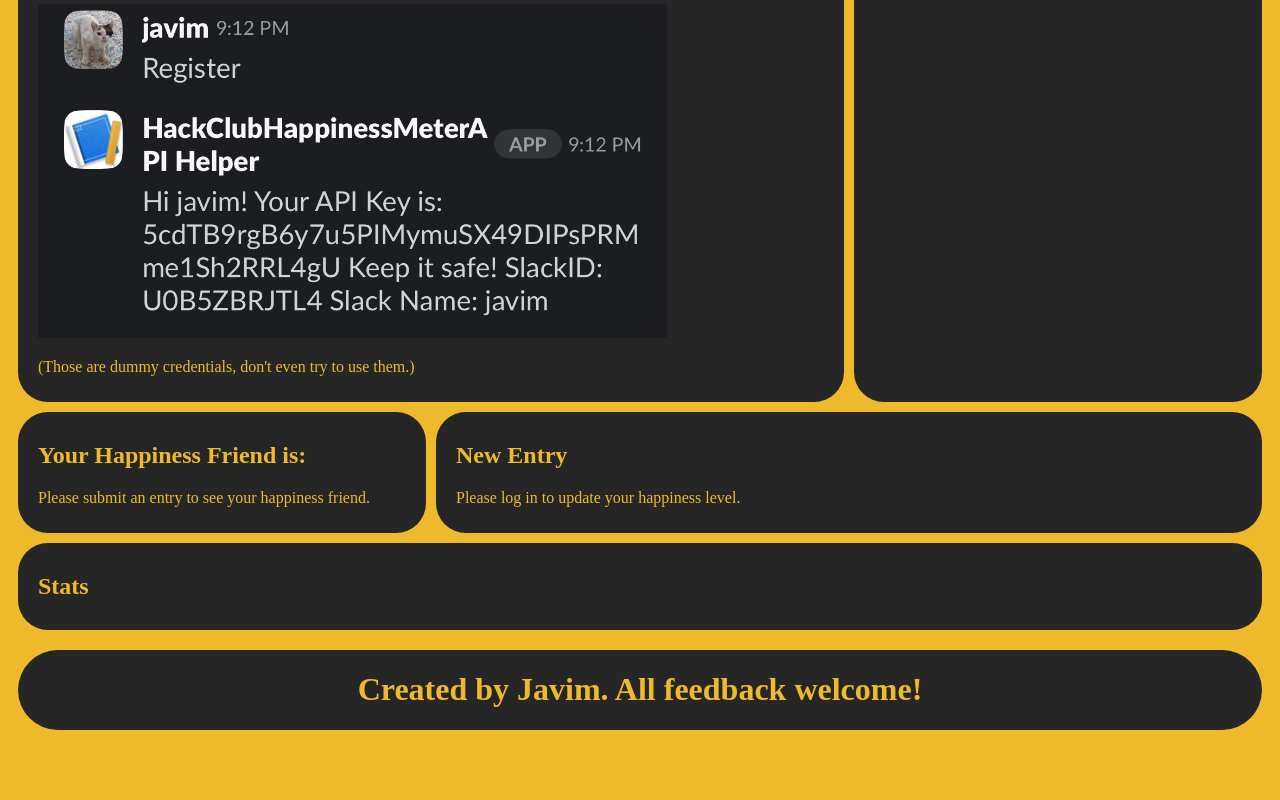
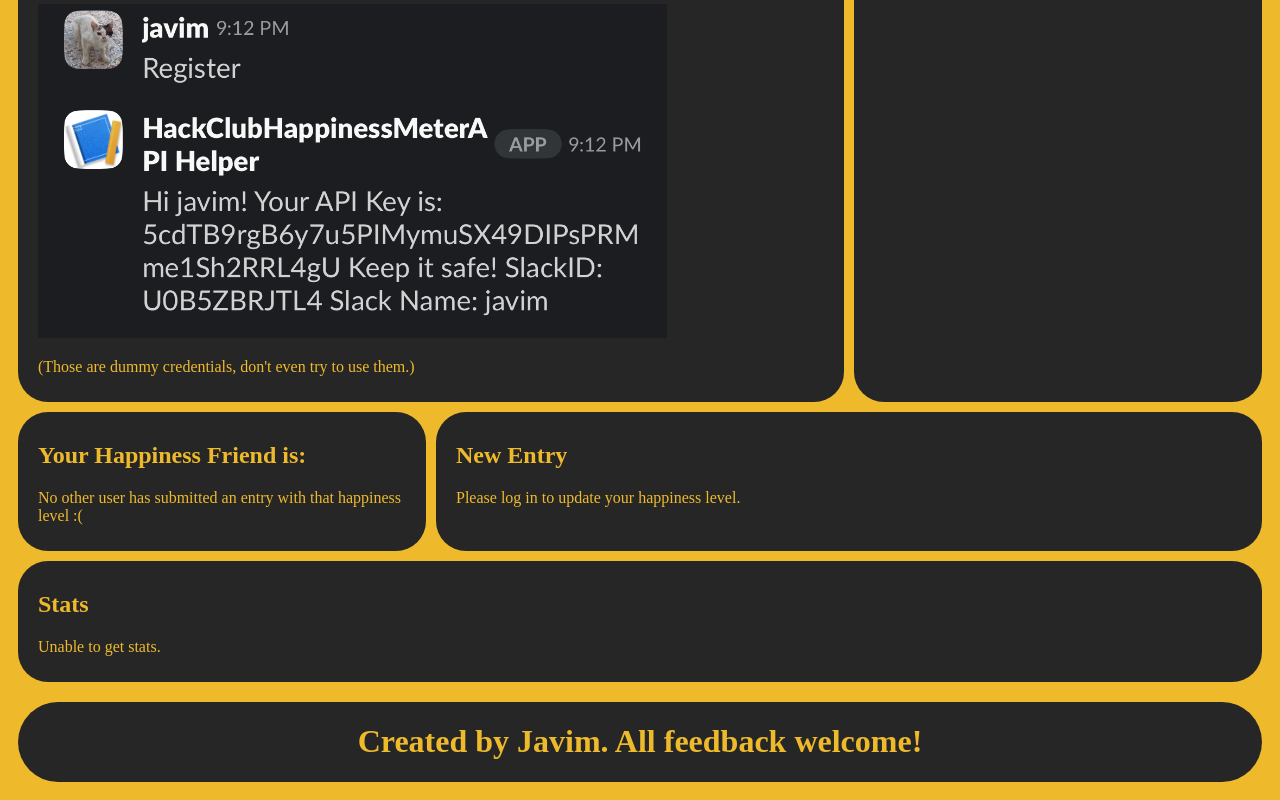
Before and after one commit to javiermm8/HackClub-Happiness-Meter-Frontend, a React (Vite) app: page / in a window 1280 px wide. Shown: the part 813-1613 px from the top of the page. Before the commit the page ends 1561 px from the top, so only its background shows below. Built offline with nearby package versions, Linux system fonts and the light colour scheme; no server answers; a web font is replaced by a local one.

Commit message:
Fixed problems with status and stats, turns out learning and implementing useEffect on the same day was not a good idea. Now it's fixed. One error message added for new entry. Auth, friend and profile to go. Stats, status and entry done.

```diff
--- a/src/App.jsx
+++ b/src/App.jsx
@@ -25,13 +25,14 @@
   const [slackID, setSlackID] = useState("");
   const [apiKey, setApiKey] = useState("");
 
-  const [entrySuccess, setEntrySuccess] = useState(false);
+  const [entrySuccess, setEntrySuccess] = useState("no-entry");
 
   const [statusOK, setStatusOK] = useState(false);
 
   const [friendExists, setFriendExists] = useState(false);
   const [friendMessage, setFriendMessage] = useState("");
 
+  const [statsOK, setStatsOK] = useState(false);
   const [statsMessage, setStatsMessage] = useState("");
 
   useEffect(() => {
@@ -39,6 +40,7 @@
       try {
         const response = await fetch("https://happinessmeter.javim.dev/status");
         if (response.status === 429) {
+          setStatusOK(false);
           return;
         }
         if (!response.ok) {
@@ -47,6 +49,7 @@
           setStatusOK(true);
         }
       } catch (error) {
+        setStatusOK(false);
         console.error("GET status error:", error);
       }
     }
@@ -63,15 +66,19 @@
       try {
         const response = await fetch("https://happinessmeter.javim.dev/stats");
         if (response.status === 429) {
+          setStatsOK(false);
           return;
         }
         if (!response.ok) {
+          setStatsOK(false);
           throw new Error("Network response was not ok: " + response.status);
         } else {
+          setStatsOK(true);
           const data = await response.json();
           setStatsMessage(data.message);
         }
       } catch (error) {
+        setStatsOK(false);
         console.error("GET stats error:", error);
       }
     }
@@ -154,15 +161,16 @@
       );
 
       if (!response.ok) {
+        setEntrySuccess("bad-entry");
         throw new Error("Network response was not ok: " + response.status);
       }
 
-      setEntrySuccess(true);
+      setEntrySuccess("good-entry");
       getHappinessFriend(Number(happinessLevel));
       await loadProfile({ slackID, apiKey });
     } catch (error) {
+      setEntrySuccess("bad-entry");
       console.error("POST new entry error:", error);
-      setEntrySuccess(false);
     }
   };
 
@@ -175,7 +183,6 @@
 
       if (response.status === 404) {
         setFriendExists(false);
-        console.log("Caught 404");
         return;
       }
 
@@ -219,7 +226,7 @@
           onSubmit={handleNewEntry}
         />
 
-        <Stats statsMessage={statsMessage} />
+        <Stats statsOK={statsOK} statsMessage={statsMessage} />
       </div>
       <Footer />
     </>
--- a/src/components/Entry.jsx
+++ b/src/components/Entry.jsx
@@ -42,9 +42,16 @@
             onChange={(e) => setNote(e.target.value)}
           />
 
-          {entrySuccess && (
+          {entrySuccess === "good-entry" && (
             <p style={{ color: "green" }}>
               Happiness level updated! Your profile has been updated.
+            </p>
+          )}
+
+          {entrySuccess === "bad-entry" && (
+            <p style={{ color: "red" }}>
+              Something went wrong. Unable to update your happiness. Try again
+              later.
             </p>
           )}
 
--- a/src/components/Stats.jsx
+++ b/src/components/Stats.jsx
@@ -1,8 +1,9 @@
-export default function Stats({ statsMessage }) {
+export default function Stats({ statsOK, statsMessage }) {
   return (
     <div className="stats">
       <h2>Stats</h2>
-      <p>{statsMessage}</p>
+      {!statsOK && <p>Unable to get stats.</p>}
+      {statsOK && <p>{statsMessage}</p>}
     </div>
   );
 }
```
